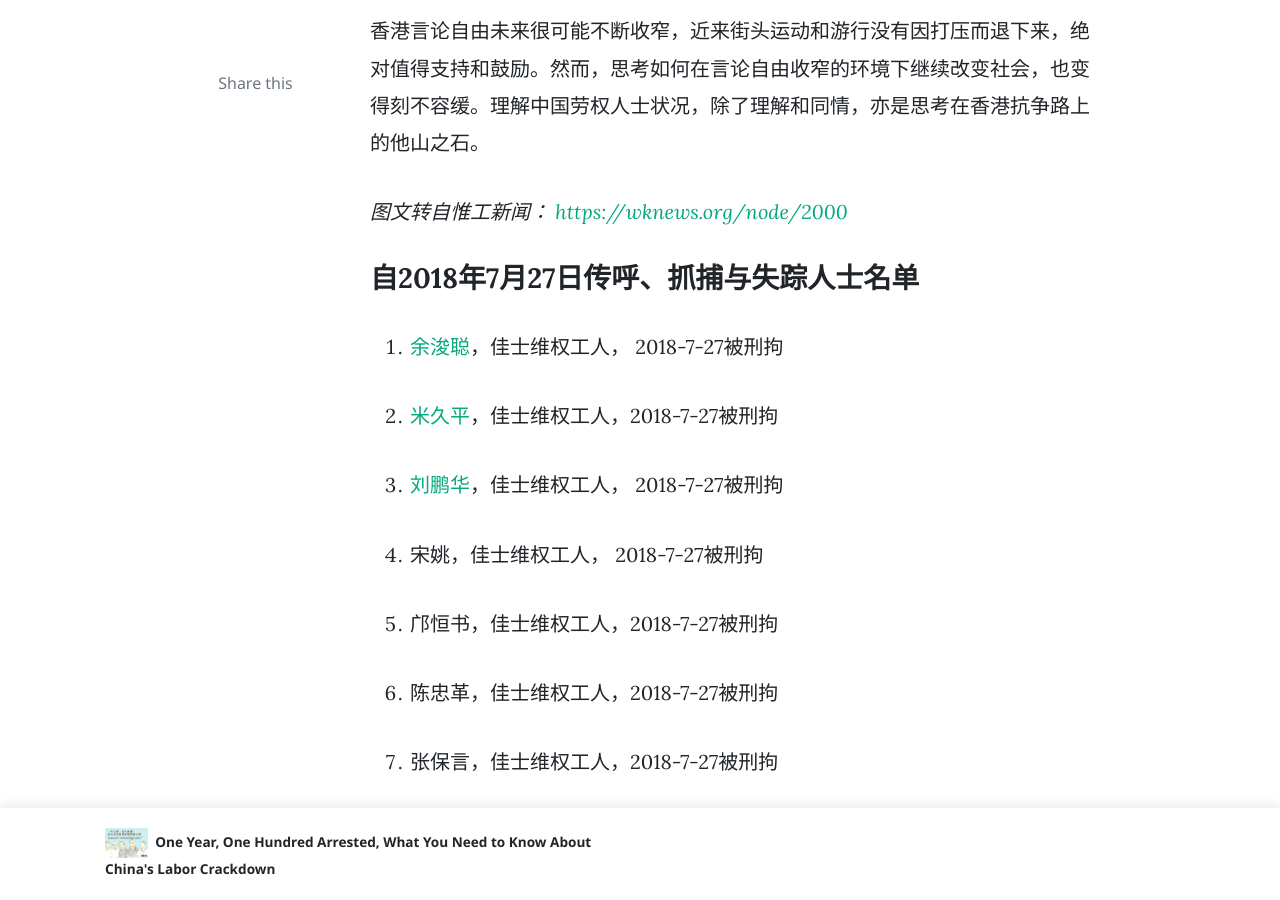
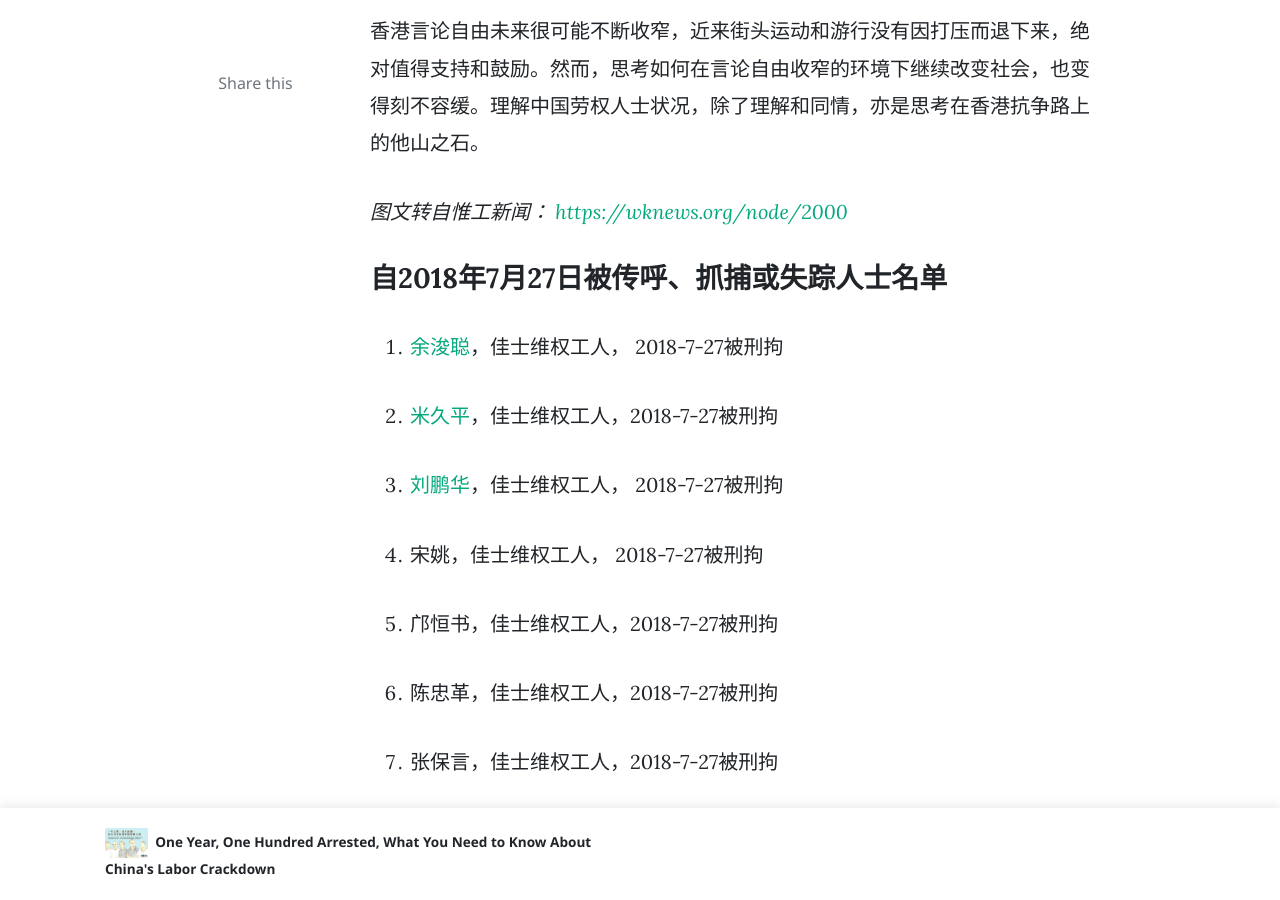
Before and after one commit to laoquan18/laoquan18.github.io, a Jekyll site: the page built from zh/_posts/2019-07-27-one-year-infographic_zh.md, in a window 1280 px wide and 900 px high, scrolled down 9453 px. Built offline with Jekyll 4.4.1, drawn with Linux system fonts in a browser that asks for light colours; nearby versions of some CDN libraries; comment, search, counter and statistics services are not loaded.

Commit message:
Update 2019-07-27-one-year-infographic_zh.md

```diff
--- a/zh/_posts/2019-07-27-one-year-infographic_zh.md
+++ b/zh/_posts/2019-07-27-one-year-infographic_zh.md
@@ -118,7 +118,7 @@ excerpt_separator: <!--more-->
 
 
 
-<h3>自2018年7月27日传呼、抓捕与失踪人士名单</h3>
+<h3>自2018年7月27日被传呼、抓捕或失踪人士名单</h3>
 
 1.	<a href="https://laoquan18.github.io/Yu-Juncong_zh/">余浚聪</a>，佳士维权工人， 2018-7-27被刑拘
 
```
Also changed, not shown: other parts of zh/_posts/2019-07-27-one-year-infographic_zh.md (+1 -1 lines).
